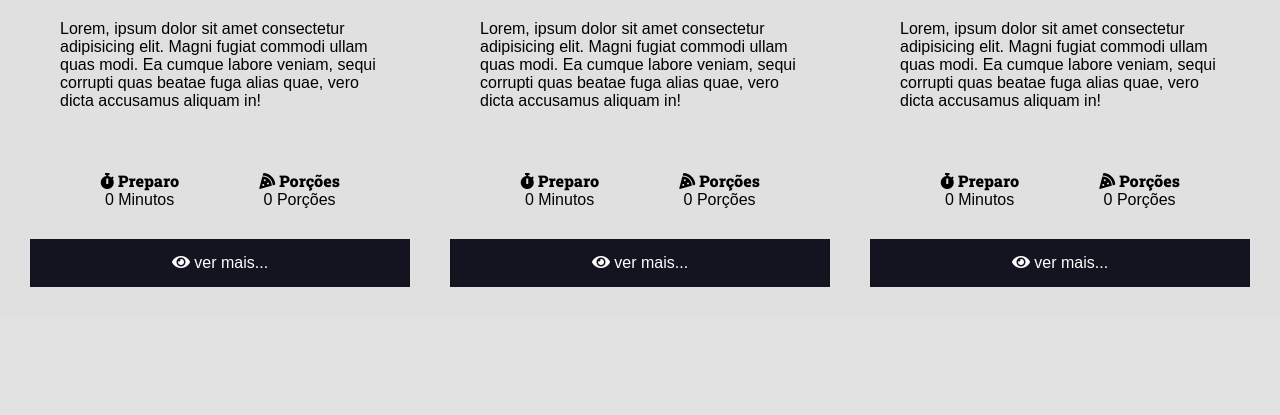
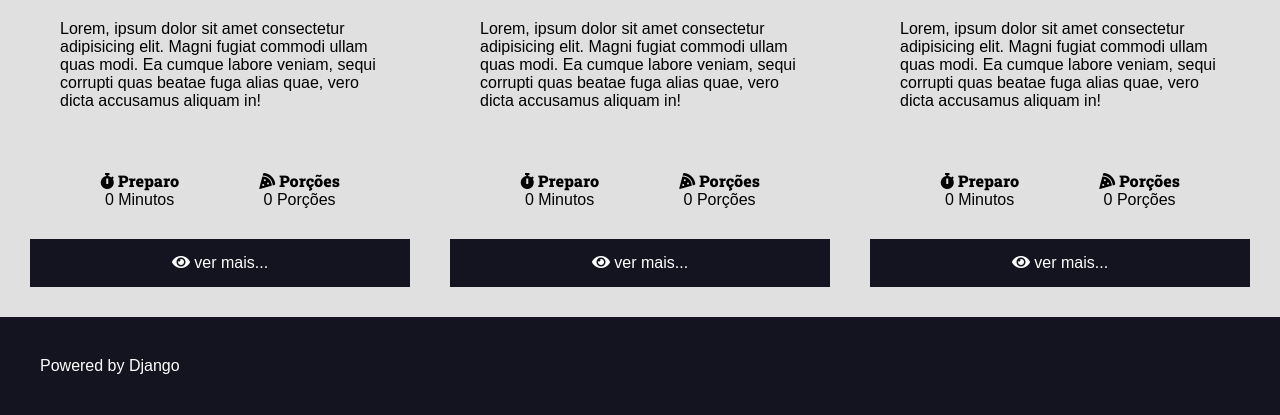
Before and after one commit to antoniolvitall/Site-de-Receitas, a Django app: page / in a window 1280 px wide. Shown: the part 801-1216 px from the top of the page. Before the commit the page ends 1088 px from the top, so only its background shows below. Run offline with Django 4.2, Linux system fonts and the light colour scheme; some libraries are stand-ins or nearby versions.

Commit message:
finishing html

```diff
--- a/recipes/templates/recipes/partials/footer.html
+++ b/recipes/templates/recipes/partials/footer.html
@@ -0,0 +1,5 @@
+<footer class="main-footer">
+    <div class="powered">
+        <a href="https://www.djangoproject.com/" target="_blank" rel="noreferrer noopener">Powered by Django</a>
+    </div>
+</footer>
--- a/recipes/templates/recipes/partials/head.html
+++ b/recipes/templates/recipes/partials/head.html
@@ -259,5 +259,24 @@
         .recipe-footer a:hover {
             filter: brightness(2);
         }
+
+        .main-footer {
+            display: flex;
+            align-items: center;
+            justify-content: space-between;
+            background: var(--color-primary-dark);
+            color: var(--color-white);
+            padding: var(--spacing-gutter-large);
+        }
+
+        .main-footer a {
+            color: var(--color-white);
+            text-decoration: none;
+            transition: all 300ms ease-in-out;
+        }
+
+        .main-footer a:hover {
+            filter: brightness(.8);
+        }
     </style>
 </head>
```
